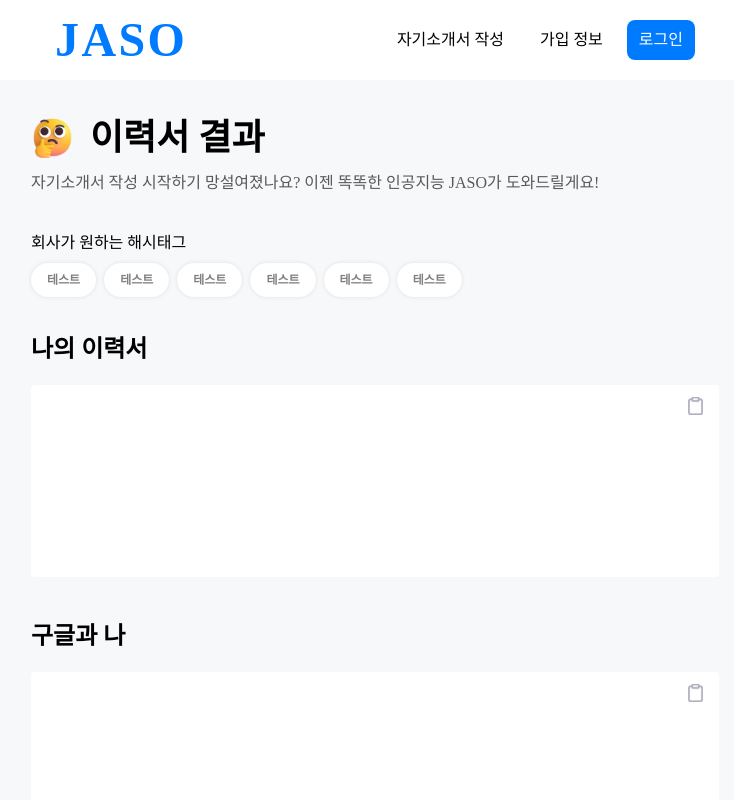
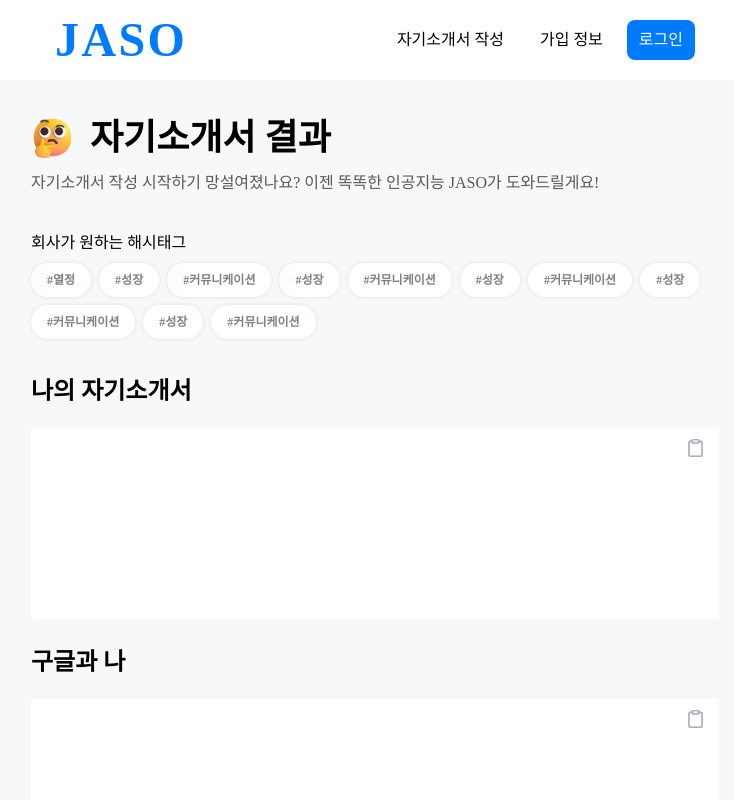
Before and after one commit to Original-Gimchi/VisualNovel_CLIENT, a Next.js app: page /result in a window 1280 px wide. Shown: the top 800 px of the page, without its empty margins (265-999 px from the left). Built offline with nearby package versions, Linux system fonts and the light colour scheme.

Commit message:
완료하기 버튼 위치 수정

```diff
--- a/components/atoms/Frame.tsx
+++ b/components/atoms/Frame.tsx
@@ -1,5 +1,15 @@
+import classNames from "classnames";
 import { ReactNode } from "react";
 
-export default function Frame({ children }: { children: ReactNode }) {
-  return <div className="max-w-3xl w-full px-10 mx-auto">{children}</div>;
+interface FrameProps {
+  children: ReactNode;
+  className?: string;
 }
+
+export default function Frame({ children, className = "" }: FrameProps) {
+  return (
+    <div className={classNames("max-w-3xl w-full px-10 mx-auto", className)}>
+      {children}
+    </div>
+  );
+}
--- a/pages/result/index.tsx
+++ b/pages/result/index.tsx
@@ -5,13 +5,26 @@ import TextArea from "@/components/atoms/TextArea";
 import ThinkingIcon from "@/components/icons/ThinkingIcon";
 
 export default function Result() {
+  const categorys = [
+    "#열정",
+    "#성장",
+    "#커뮤니케이션",
+    "#성장",
+    "#커뮤니케이션",
+    "#성장",
+    "#커뮤니케이션",
+    "#성장",
+    "#커뮤니케이션",
+    "#성장",
+    "#커뮤니케이션",
+  ];
   return (
     <Frame>
       <div className="flex flex-col gap-9 my-9">
         <div>
           <div className="flex items-center gap-4 text-4xl font-black">
             <ThinkingIcon />
-            <h1>이력서 결과</h1>
+            <h1>자기소개서 결과</h1>
           </div>
           <div className="text-[#595959] mt-3">
             자기소개서 작성 시작하기 망설여졌나요? 이젠 똑똑한 인공지능 JASO가
@@ -20,19 +33,13 @@ export default function Result() {
         </div>
         <div>
           <p className="mb-2">회사가 원하는 해시태그</p>
-          <Category.Group
-            categorys={[
-              "테스트",
-              "테스트",
-              "테스트",
-              "테스트",
-              "테스트",
-              "테스트",
-            ]}
-          />
+          <Category.Group categorys={categorys} />
         </div>
-        <TextArea label="나의 이력서" isClipBoard />
-        <TextArea label="구글과 나" isClipBoard />
+      </div>
+      <TextArea label="나의 자기소개서" isClipBoard />
+      <div className="h-5" />
+      <TextArea label="구글과 나" isClipBoard />
+      <div className="flex justify-center my-5">
         <Button>완료하기</Button>
       </div>
     </Frame>
```
